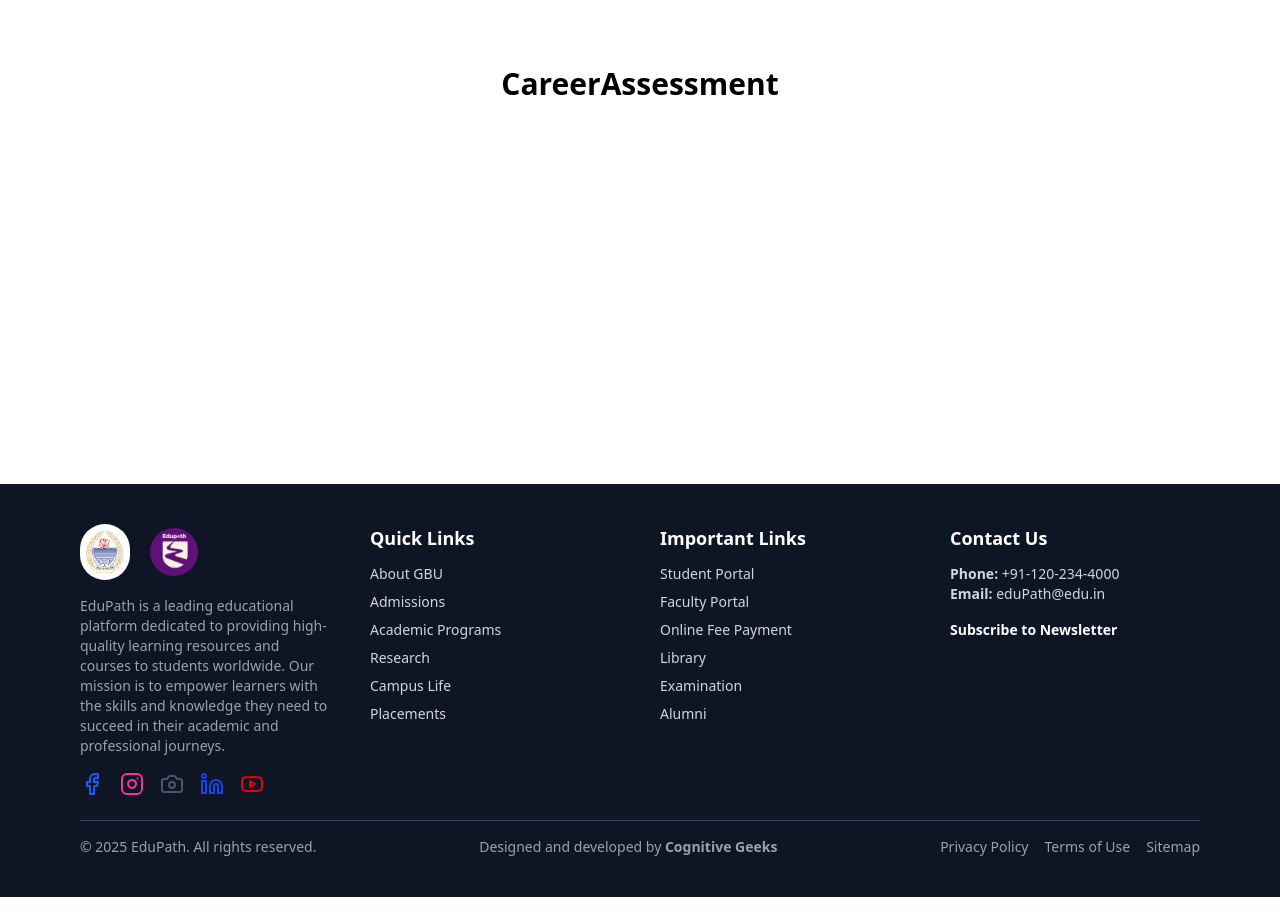
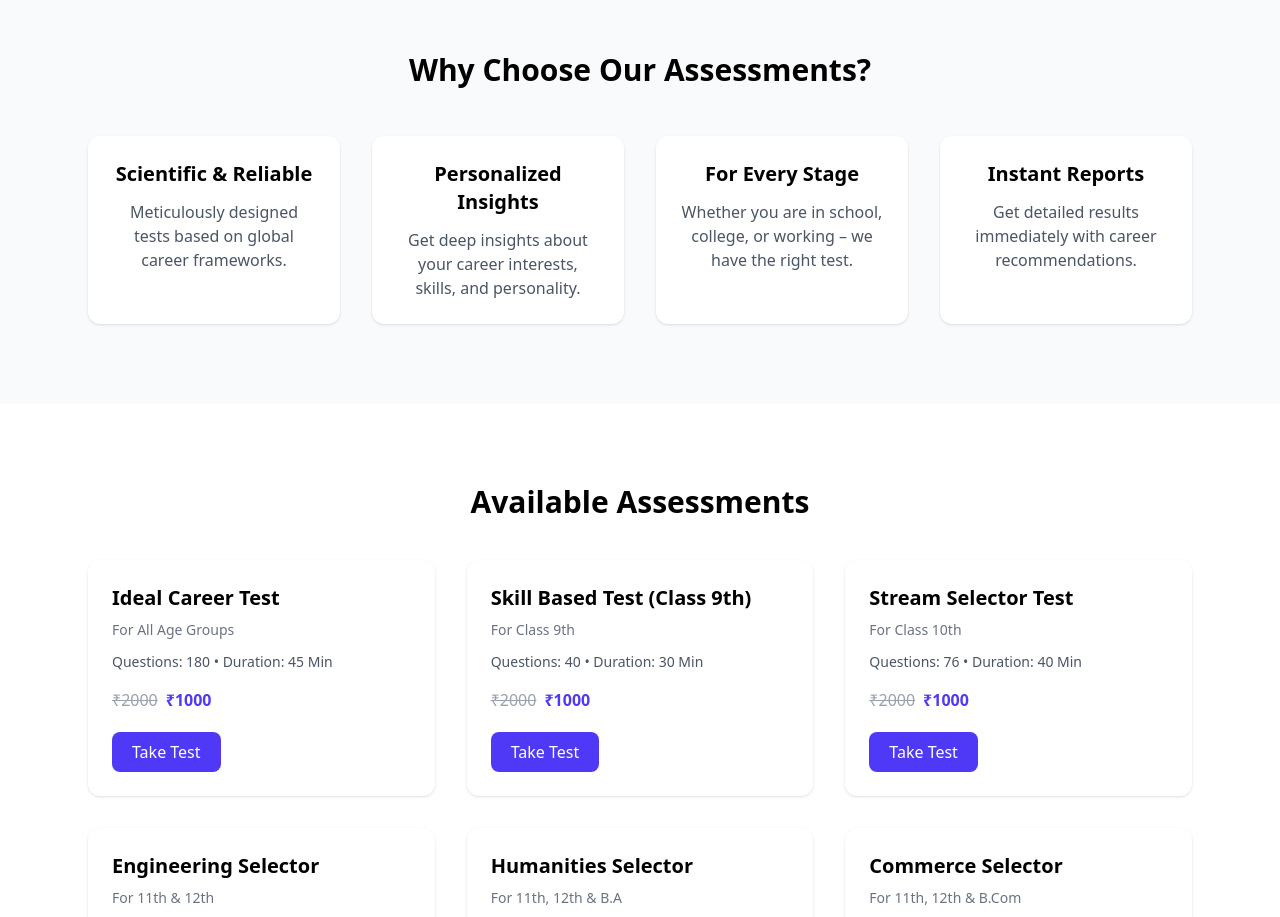
Before and after one commit to ashwanik0777/EduPath, a Next.js app: page /careerAssessment in a window 1280 px wide. Shown: the part 380-1297 px from the top of the page. Built offline with nearby package versions, Linux system fonts and the light colour scheme.

Commit message:
add CareerAssesment page

```diff
--- a/src/app/about/page.tsx
+++ b/src/app/about/page.tsx
@@ -1,4 +1,4 @@
-import HeroSection from "@/app/components/about/HeroSection"
+import HeroSection from "@/app/components/HeroSection"
 import MissionVision from "@/app/components/about/MissionVision"
 import Journey from "@/app/components/about/Journey"
 import Values from "@/app/components/about/Values"
--- a/src/app/careerAssessment/page.tsx
+++ b/src/app/careerAssessment/page.tsx
@@ -1,11 +1,23 @@
-import React from 'react'
+import HeroSection from "@/app/components/HeroSection"
+import WhyAssessment from "@/app/components/careerAssessment/WhyAssessment"
+import AssessmentsList from "@/app/components/careerAssessment/AssessmentsList"
+import HowItWorks from "@/app/components/careerAssessment/HowItWorks"
+import Benefits from "@/app/components/careerAssessment/Benefits"
+import Pricing from "@/app/components/careerAssessment/Pricing"
+import Testimonials from "@/app/components/careerAssessment/Testimonials"
+import CTASection from "@/app/components/careerAssessment/CTASection"
 
-const CareerAssessment = () => {
+export default function CareerAssessmentPage() {
   return (
-    <div className='min-h-screen flex items-center justify-center text-3xl font-bold'>
-        CareerAssessment
-    </div>
+    <main>
+      <HeroSection />
+      <WhyAssessment />
+      <AssessmentsList />
+      <HowItWorks />
+      <Benefits />
+      <Pricing />
+      <Testimonials />
+      <CTASection />
+    </main>
   )
 }
-
-export default CareerAssessment
--- /dev/null
+++ b/src/app/components/careerAssessment/AssessmentsList.tsx
@@ -0,0 +1,39 @@
+const tests = [
+  { name: "Ideal Career Test", q: 180, time: "45 Min", price: "₹2000", offer: "₹1000", audience: "For All Age Groups" },
+  { name: "Skill Based Test (Class 9th)", q: 40, time: "30 Min", price: "₹2000", offer: "₹1000", audience: "For Class 9th" },
+  { name: "Stream Selector Test", q: 76, time: "40 Min", price: "₹2000", offer: "₹1000", audience: "For Class 10th" },
+  { name: "Engineering Selector", q: 100, time: "60 Min", price: "₹2000", offer: "₹1000", audience: "For 11th & 12th" },
+  { name: "Humanities Selector", q: 76, time: "60 Min", price: "₹2000", offer: "₹1000", audience: "For 11th, 12th & B.A" },
+  { name: "Commerce Selector", q: 72, time: "60 Min", price: "₹2000", offer: "₹1000", audience: "For 11th, 12th & B.Com" },
+  { name: "Professional Skill Index", q: 80, time: "60 Min", price: "₹2000", offer: "₹1000", audience: "Grads & Working" },
+  { name: "Educator Professional Skills", q: 63, time: "60 Min", price: "₹2000", offer: "₹1000", audience: "For Educators" },
+]
+
+export default function AssessmentsList() {
+  return (
+    <section id="assessments" className="py-20">
+      <div className="max-w-6xl mx-auto px-6">
+        <h2 className="text-3xl font-bold mb-10 text-center">Available Assessments</h2>
+        <div className="grid md:grid-cols-2 lg:grid-cols-3 gap-8">
+          {tests.map((test, i) => (
+            <div key={i} className="bg-white p-6 rounded-xl shadow hover:shadow-lg transition">
+              <h3 className="text-xl font-bold mb-2">{test.name}</h3>
+              <p className="text-gray-500 text-sm mb-3">{test.audience}</p>
+              <p className="text-sm text-gray-600">Questions: {test.q} • Duration: {test.time}</p>
+              <div className="mt-4">
+                <span className="line-through text-gray-400 mr-2">{test.price}</span>
+                <span className="text-indigo-600 font-bold">{test.offer}</span>
+              </div>
+              <a
+                href="/buy"
+                className="mt-5 inline-block px-5 py-2 bg-indigo-600 text-white rounded-lg hover:bg-indigo-700"
+              >
+                Take Test
+              </a>
+            </div>
+          ))}
+        </div>
+      </div>
+    </section>
+  )
+}
--- /dev/null
+++ b/src/app/components/careerAssessment/Benefits.tsx
@@ -0,0 +1,24 @@
+const benefits = [
+  "Discover your hidden strengths & weaknesses",
+  "Choose the right stream, course, or career path",
+  "Avoid wrong career decisions & save years of struggle",
+  "Boost your confidence with career clarity",
+  "Trusted by schools, colleges, and professionals worldwide",
+]
+
+export default function Benefits() {
+  return (
+    <section className="py-20">
+      <div className="max-w-5xl mx-auto px-6 text-center">
+        <h2 className="text-3xl font-bold mb-10">Benefits of Career Assessments</h2>
+        <ul className="space-y-4 text-lg text-gray-700">
+          {benefits.map((b, i) => (
+            <li key={i} className="flex items-center justify-center gap-3">
+              <span className="text-indigo-600 font-bold">✔</span> {b}
+            </li>
+          ))}
+        </ul>
+      </div>
+    </section>
+  )
+}
--- /dev/null
+++ b/src/app/components/careerAssessment/CTASection.tsx
@@ -0,0 +1,18 @@
+export default function CTASection() {
+  return (
+    <section className="py-20 bg-gradient-to-r from-[#3F3D56] to-[#6C63FF] text-white text-center">
+      <div className="max-w-3xl mx-auto px-6">
+        <h2 className="text-3xl font-bold mb-6">Take Your First Step Towards a Better Career</h2>
+        <p className="mb-8 text-lg">
+          Explore our career assessments and unlock your true potential today.
+        </p>
+        <a
+          href="/buy"
+          className="px-8 py-3 bg-yellow-400 text-black font-semibold rounded-lg hover:bg-yellow-300 transition"
+        >
+          Start Now
+        </a>
+      </div>
+    </section>
+  )
+}
--- /dev/null
+++ b/src/app/components/careerAssessment/HowItWorks.tsx
@@ -0,0 +1,27 @@
+const steps = [
+  { step: "1", title: "Choose Assessment", desc: "Pick the test that suits your education or career stage." },
+  { step: "2", title: "Attempt Online Test", desc: "Answer questions designed by experts in 30-60 minutes." },
+  { step: "3", title: "Get Instant Report", desc: "Receive detailed insights with career path suggestions." },
+  { step: "4", title: "Counselling Support", desc: "Book a session with certified counsellors for guidance." },
+]
+
+export default function HowItWorks() {
+  return (
+    <section className="py-20 bg-gray-50">
+      <div className="max-w-6xl mx-auto px-6 text-center">
+        <h2 className="text-3xl font-bold mb-12">How It Works</h2>
+        <div className="grid md:grid-cols-2 lg:grid-cols-4 gap-8">
+          {steps.map((s, i) => (
+            <div key={i} className="bg-white p-6 rounded-xl shadow hover:shadow-lg transition">
+              <div className="w-12 h-12 mx-auto mb-4 flex items-center justify-center rounded-full bg-indigo-600 text-white text-lg font-bold">
+                {s.step}
+              </div>
+              <h3 className="font-semibold text-lg mb-2">{s.title}</h3>
+              <p className="text-gray-600">{s.desc}</p>
+            </div>
+          ))}
+        </div>
+      </div>
+    </section>
+  )
+}
--- /dev/null
+++ b/src/app/components/careerAssessment/Pricing.tsx
@@ -0,0 +1,16 @@
+export default function Pricing() {
+  return (
+    <section className="py-20 bg-indigo-600 text-white text-center">
+      <div className="max-w-4xl mx-auto px-6">
+        <h2 className="text-3xl font-bold mb-6">Special Pricing</h2>
+        <p className="mb-8 text-lg">All assessments available at a flat discount for a limited time.</p>
+        <a
+          href="/buy"
+          className="px-8 py-3 bg-yellow-400 text-black font-semibold rounded-lg hover:bg-yellow-300 transition"
+        >
+          Get Started for ₹1000
+        </a>
+      </div>
+    </section>
+  )
+}
--- /dev/null
+++ b/src/app/components/careerAssessment/Testimonials.tsx
@@ -0,0 +1,23 @@
+const testimonials = [
+  { name: "Ritika Sharma", feedback: "The Ideal Career Test gave me the clarity I was missing for years. Highly recommended!" },
+  { name: "Ankit Verma", feedback: "Stream Selector Test helped me choose my stream confidently. The counselling session was amazing." },
+  { name: "Neha Kapoor", feedback: "As a working professional, the Professional Skill Index test showed me exactly where I needed to improve." },
+]
+
+export default function Testimonials() {
+  return (
+    <section className="py-20 bg-gray-50">
+      <div className="max-w-6xl mx-auto px-6 text-center">
+        <h2 className="text-3xl font-bold mb-12">What People Say</h2>
+        <div className="grid md:grid-cols-3 gap-8">
+          {testimonials.map((t, i) => (
+            <div key={i} className="bg-white p-6 rounded-xl shadow hover:shadow-lg transition">
+              <p className="text-gray-600 mb-4">“{t.feedback}”</p>
+              <h3 className="font-semibold text-indigo-600">{t.name}</h3>
+            </div>
+          ))}
+        </div>
+      </div>
+    </section>
+  )
+}
--- /dev/null
+++ b/src/app/components/careerAssessment/WhyAssessment.tsx
@@ -0,0 +1,24 @@
+const points = [
+  { title: "Scientific & Reliable", desc: "Meticulously designed tests based on global career frameworks." },
+  { title: "Personalized Insights", desc: "Get deep insights about your career interests, skills, and personality." },
+  { title: "For Every Stage", desc: "Whether you are in school, college, or working – we have the right test." },
+  { title: "Instant Reports", desc: "Get detailed results immediately with career recommendations." },
+]
+
+export default function WhyAssessment() {
+  return (
+    <section className="py-20 bg-gray-50">
+      <div className="max-w-6xl mx-auto px-6 text-center">
+        <h2 className="text-3xl font-bold mb-12">Why Choose Our Assessments?</h2>
+        <div className="grid md:grid-cols-2 lg:grid-cols-4 gap-8">
+          {points.map((p, i) => (
+            <div key={i} className="p-6 bg-white rounded-xl shadow hover:shadow-lg transition">
+              <h3 className="font-semibold text-xl mb-3">{p.title}</h3>
+              <p className="text-gray-600">{p.desc}</p>
+            </div>
+          ))}
+        </div>
+      </div>
+    </section>
+  )
+}
```
Also changed, not shown: src/app/components/HeroSection.tsx (renamed from src/app/components/about/HeroSection.tsx).
